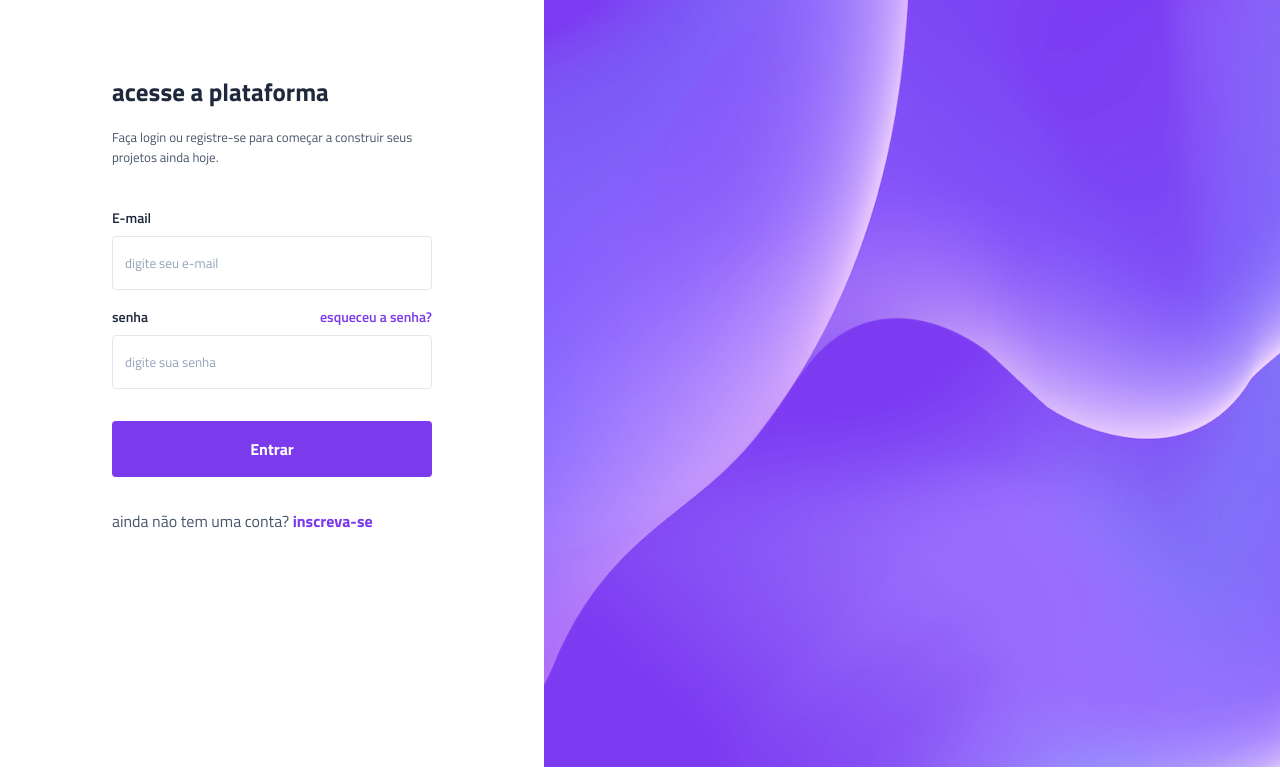
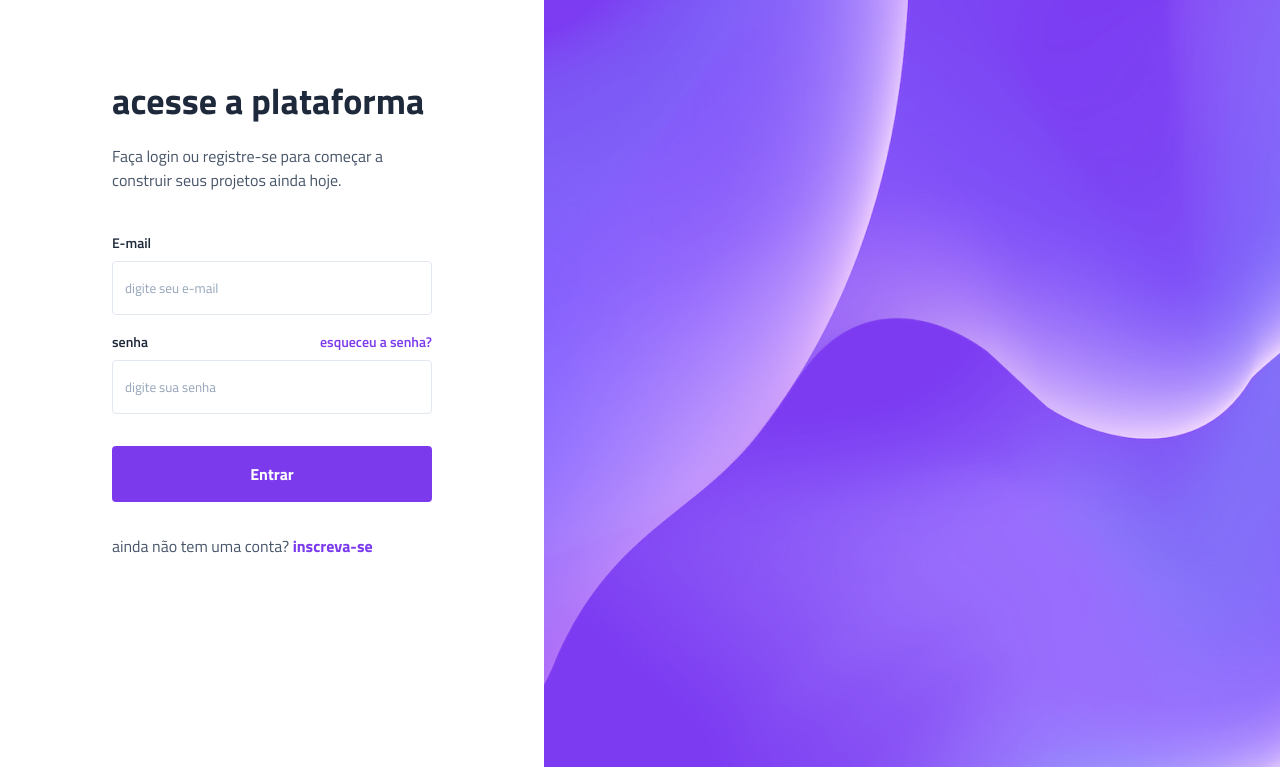
Before and after one commit to NicolasSilvaAndrade11MBTI/Projeto-vertigo, a plain HTML site: page index.html in a window 1280 px wide. Shown: the part 133-906 px from the top of the page. Drawn offline with Linux system fonts and the light colour scheme.

Commit message:
termino das alteracoes do conteudo

```diff
--- a/style.css
+++ b/style.css
@@ -12,6 +12,7 @@
      --grey-200: #e2e8f0;
      --purple: #7c3aed;
      --white: #fff;
+     --light-purple: #9f67ff;
 }
 
 header {
@@ -103,6 +104,12 @@ main {
     color: var(--white);
 }
 
+.login button:hover {
+    background: var(--light-purple);
+    transition: 0.3s;
+    cursor: pointer;
+}
+
 .login  > p {
     color: var(--grey-600);
 }
@@ -142,10 +149,21 @@ main {
 
     .conteudo {
         width: 100%;
+        display: flex;
+        flex-direction: column;
+        align-items: center;
     }
 
     .bg-desktop {
         display: block;
         width: 100%;
     }
+
+    .descricao h1 {
+        font-size: 2.25rem;
+    }
+
+    .descricao p {
+        font-size: 1rem;
+    }
 }
```
